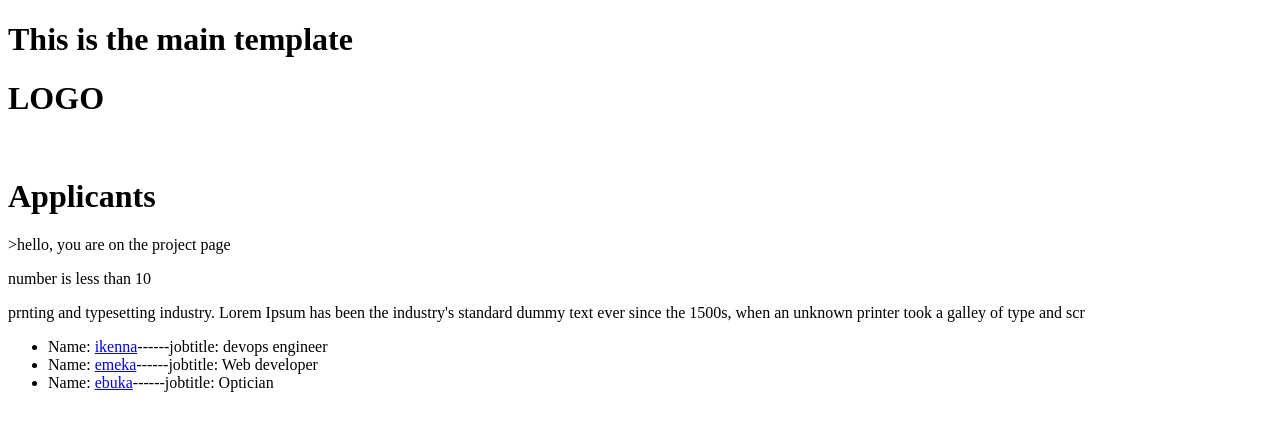
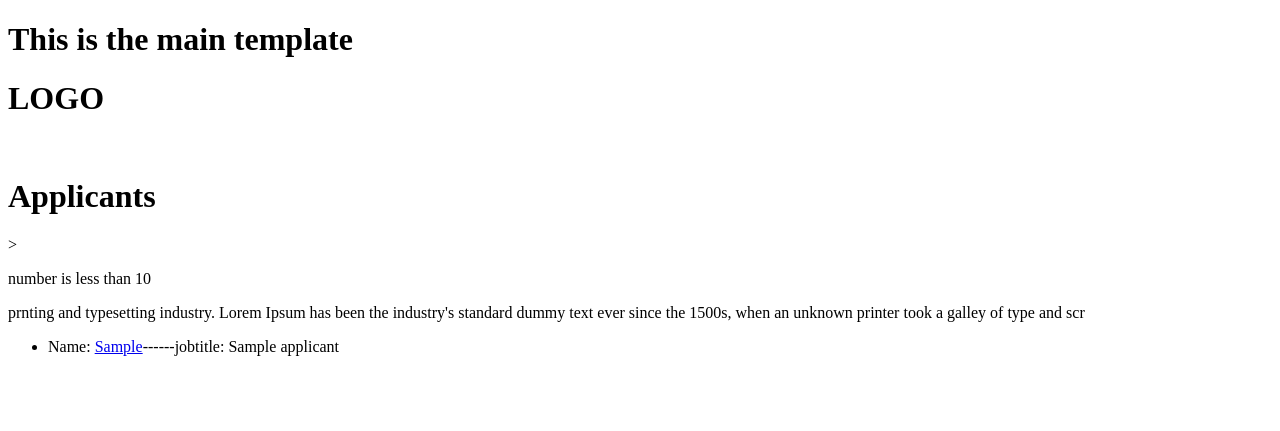
Before and after one commit to onyiafranklin/cpp-project, a Django app: page / in a window 1280 px wide. Shown: the top 431 px of the page. Run offline with Django 3.2, Linux system fonts and the light colour scheme; tables that the repository leaves empty hold one stand-in row (values such as "Sample post").

Commit message:
fourth commit

```diff
--- a/smart_recruitment/applicants/admin.py
+++ b/smart_recruitment/applicants/admin.py
@@ -1,5 +1,8 @@
 from django.contrib import admin
 from .models import Applicant
+from .models import Tag
 
 # Register your models here.
+# Register your models here.
 admin.site.register(Applicant)
+admin.site.register(Tag)
--- a/smart_recruitment/applicants/models.py
+++ b/smart_recruitment/applicants/models.py
@@ -16,6 +16,7 @@ class Applicant(models.Model):
     skills=models.TextField(null=False, blank =False)
     gender= models.CharField(max_length=200,choices= gender, default="choose gender")
     source_link= models.CharField(max_length=200, null=True, blank= True)
+    tags=models.ManyToManyField('Tag', blank=True)
     created= models.DateTimeField(auto_now_add=True)
     id= models.UUIDField(default= uuid.uuid4, unique= True,
     primary_key= True, editable= False)
@@ -23,4 +24,14 @@ class Applicant(models.Model):
     def __str__(self):
         return self.firstname
 
+
+class Tag(models.Model):
+    name= models.CharField(max_length=200)
+    created= models.DateTimeField(auto_now_add=True)
+    id= models.UUIDField(default= uuid.uuid4, unique= True,
+    primary_key= True, editable= False)
+
+    def __str__(self):
+        return self.name
+
 # Create your models here.
--- a/smart_recruitment/applicants/templates/applicants/applicants.html
+++ b/smart_recruitment/applicants/templates/applicants/applicants.html
@@ -16,7 +16,7 @@ the industry's standard dummy text ever since the 1500s,
 when an unknown printer took a galley of type and scr</p>
 <ul>
     {%for applicant in applicants %}
-    <li>Name: <a href="/applicants/{{applicant.id}}"> {{applicant.name}}</a>------jobtitle: {{applicant.jobtitle}}</li>
+    <li>Name: <a href="/applicants/{{applicant.id}}"> {{applicant.firstname}}</a>------jobtitle: {{applicant.profession_Title}}</li>
     {% endfor %}
 </ul>
 
--- a/smart_recruitment/applicants/views.py
+++ b/smart_recruitment/applicants/views.py
@@ -2,16 +2,17 @@ from django.shortcuts import render,redirect
 from django.contrib.auth import login, authenticate,logout
 from django.contrib.auth import login, authenticate
 from django.http import HttpResponse
+from .models import Applicant
 
-applicantList = [
+# applicantList = [
 
-{'id': '1', 'name': 'ikenna','jobtitle': 'devops engineer', 'description': 'Fully functional ecommerce website' },
+# {'id': '1', 'name': 'ikenna','jobtitle': 'devops engineer', 'description': 'Fully functional ecommerce website' },
 
-{ 'id': '2', 'name': 'emeka','jobtitle': 'Web developer', 'description': 'A personal website to write articles and display work' },
+# { 'id': '2', 'name': 'emeka','jobtitle': 'Web developer', 'description': 'A personal website to write articles and display work' },
 
-{'id': '3','name':'ebuka',  'jobtitle': 'Optician', 'description': 'An open source project built by the community' }
+# {'id': '3','name':'ebuka',  'jobtitle': 'Optician', 'description': 'An open source project built by the community' }
 
-]
+# ]
 
 
 # Create your views here.
@@ -25,14 +26,12 @@ def loginUser(request):
     return render(request, 'applicants/login_register.html')
 
 def applicants(request):
-    page='hello, you are on the project page'
-    number= 5
-    context= {'page':page,'number':number,'applicants':applicantList}
+    applicants=Applicant.objects.all()
+    context= {'applicants':applicants}
     return render(request, 'applicants/applicants.html',context)
 
 def applicant(request, pk):
-    applicantobj=None
-    for i in applicantList:
-        if i['id']==pk:
-            applicantobj= i
-    return render(request, 'applicants/single-applicant.html',{'applicant':applicantobj})
+
+    applicantobj=Applicant.objects.get(id=pk)
+    tags=applicantobj.tags.all()
+    return render(request, 'applicants/single-applicant.html',{'applicant':applicantobj,'tags':tags})
```
Also changed, not shown: smart_recruitment/applicants/templates/applicants/single-applicant.html (+10 -3 lines), smart_recruitment/applicants/migrations/0001_initial.py, smart_recruitment/applicants/migrations/0002_auto_20221024_1710.py, smart_recruitment/applicants/migrations/0003_auto_20221027_2235.py, smart_recruitment/applicants/migrations/0004_auto_20221028_0021.py, smart_recruitment/applicants/migrations/0005_auto_20221028_0032.py, smart_recruitment/applicants/migrations/0006_auto_20221028_0250.py (added), smart_recruitment/applicants/migrations/0007_auto_20221028_0256.py (added), smart_recruitment/applicants/migrations/0008_auto_20221028_0317.py (added).
